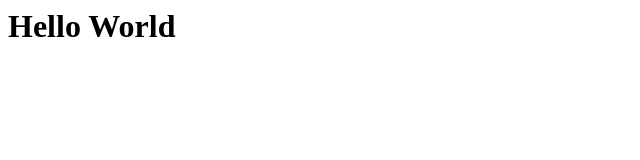
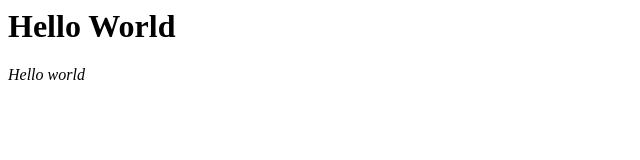
Before and after one commit to Allah-A/Allah-b.github.io, a plain HTML site: page index.html in a window 1280 px wide. Shown: the full height of the page, 0-640 px from the left. Drawn offline with Linux system fonts and the light colour scheme.

Commit message:
Update index.html

```diff
--- a/index.html
+++ b/index.html
@@ -8,6 +8,8 @@
 
 <h1>Hello World</h1>
 
+ <p><i>Hello world</i></p>
+
 </body>
 
 </html>
```
